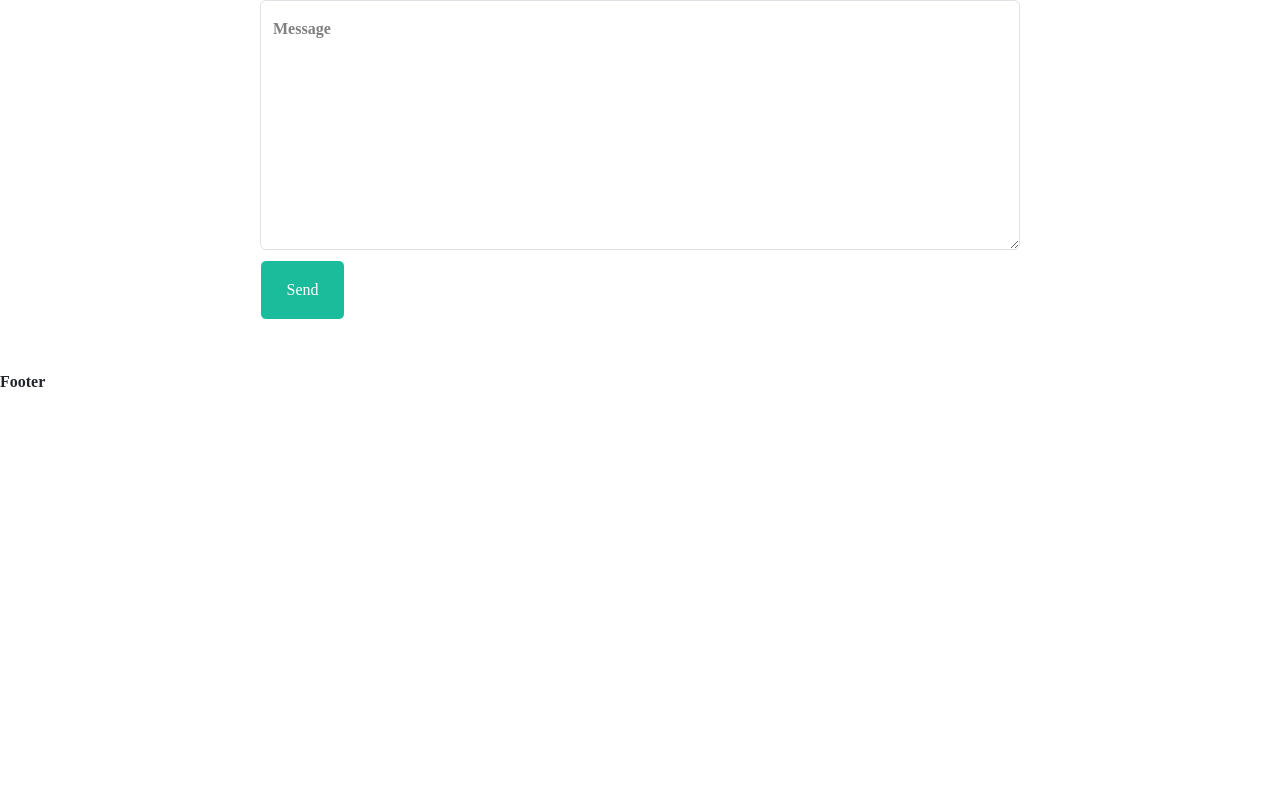
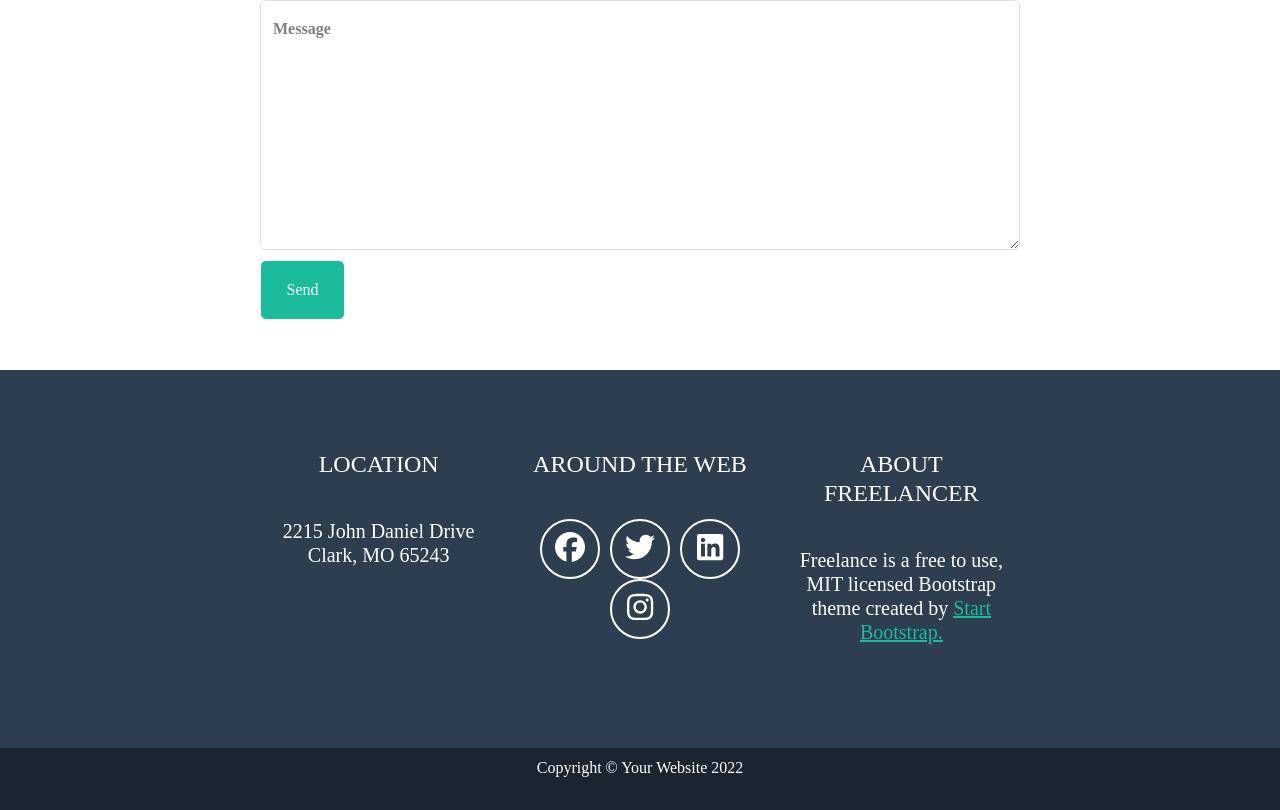
Before and after one commit to fass28/landing-cv, a React (Vite) app: page / in a window 1280 px wide. Shown: the part 2520-3330 px from the top of the page. Before the commit the page ends 2914 px from the top, so only its background shows below. Built offline with nearby package versions, Linux system fonts and the light colour scheme.

Commit message:
footer section

```diff
--- a/package.json
+++ b/package.json
@@ -10,6 +10,7 @@
   },
   "dependencies": {
     "@fortawesome/fontawesome-svg-core": "^6.2.1",
+    "@fortawesome/free-brands-svg-icons": "^6.2.1",
     "@fortawesome/free-solid-svg-icons": "^6.2.1",
     "@fortawesome/react-fontawesome": "^0.2.0",
     "react": "^18.2.0",
--- a/src/components/Footer.jsx
+++ b/src/components/Footer.jsx
@@ -1,5 +1,34 @@
+import { FontAwesomeIcon } from '@fortawesome/react-fontawesome'
+
 export const Footer = () => {
   return (
-    <div>Footer</div>
+    <>
+      <section className="footer  text-center">
+        <div className="row">
+          <ul className="col-4">
+            <h4>LOCATION</h4>
+            <h5>2215 John Daniel Drive Clark, MO 65243</h5>
+          </ul>
+          <ul className="col-4 ">
+            <h4>AROUND THE WEB</h4>
+            <a href="" id='icon'><FontAwesomeIcon icon={['fab', 'facebook']} className="icon" /> </a>
+            <a href="" id='icon'><FontAwesomeIcon icon={['fab', 'twitter']} className="icon"/> </a>
+            <a href="" id='icon'><FontAwesomeIcon icon={['fab', 'linkedin']}  className="icon"/> </a>
+            <a href="" id='icon'><FontAwesomeIcon icon={['fab', 'instagram']}  className="icon"/> </a>
+          </ul>
+          <ul className="col-4">
+            <h4>ABOUT FREELANCER</h4>
+            <h5>Freelance is a free to use, MIT licensed Bootstrap theme created by <a href="">Start Bootstrap.</a></h5>
+          </ul>
+        </div>
+        <div>
+
+        </div>
+
+      </section>
+        <div className='copyright'>
+          <h6>Copyright © Your Website 2022</h6>
+        </div>
+    </>
   )
 }
--- a/src/fontAwesome.js
+++ b/src/fontAwesome.js
@@ -1,4 +1,6 @@
 import { library } from '@fortawesome/fontawesome-svg-core'
 import { fas } from '@fortawesome/free-solid-svg-icons'
+import {fab, faTwitterSquare, faFacebook, faLinkedin, faGithub} from "@fortawesome/free-brands-svg-icons";
 
-library.add(fas)
+
+library.add(fas,faTwitterSquare, faFacebook, faLinkedin, faGithub,fab)
--- a/src/style.css
+++ b/src/style.css
@@ -142,3 +142,58 @@ h6 {
 p{
     color: white;
 }
+
+.footer{
+    background-color: rgb(44, 62, 80);
+    color: white;
+    padding: 80px 260px;
+    text-align: center;
+}
+
+.footer h4{
+    margin-bottom: 40px;
+}
+
+#icon{
+    display: inline-block;
+    text-decoration: none !important;
+    height: 60px;
+    width: 60px;
+    font-size: 30px;
+    text-align: center;
+    color: white;
+    border: solid;
+    border-radius: 50%;
+    border-width: 2px;
+    margin: 0 5px;
+    vertical-align: middle;
+}
+
+#icon:hover{
+    background-color: white;
+    color: rgb(44, 62, 80);;
+}
+
+.icon{
+    vertical-align: middle;
+}
+
+
+
+#facebook:hover{
+    color: black;
+
+}
+
+.copyright{
+    background-color:#1a252f;
+    color: white;
+    text-align: center;
+    display: flex;
+    justify-content: center;
+    align-items: center;
+}
+
+h5 a{
+    color: #1ABC9C;
+}
```
Also changed, not shown: 1 other file (tests, documents, lock files or other folders).
